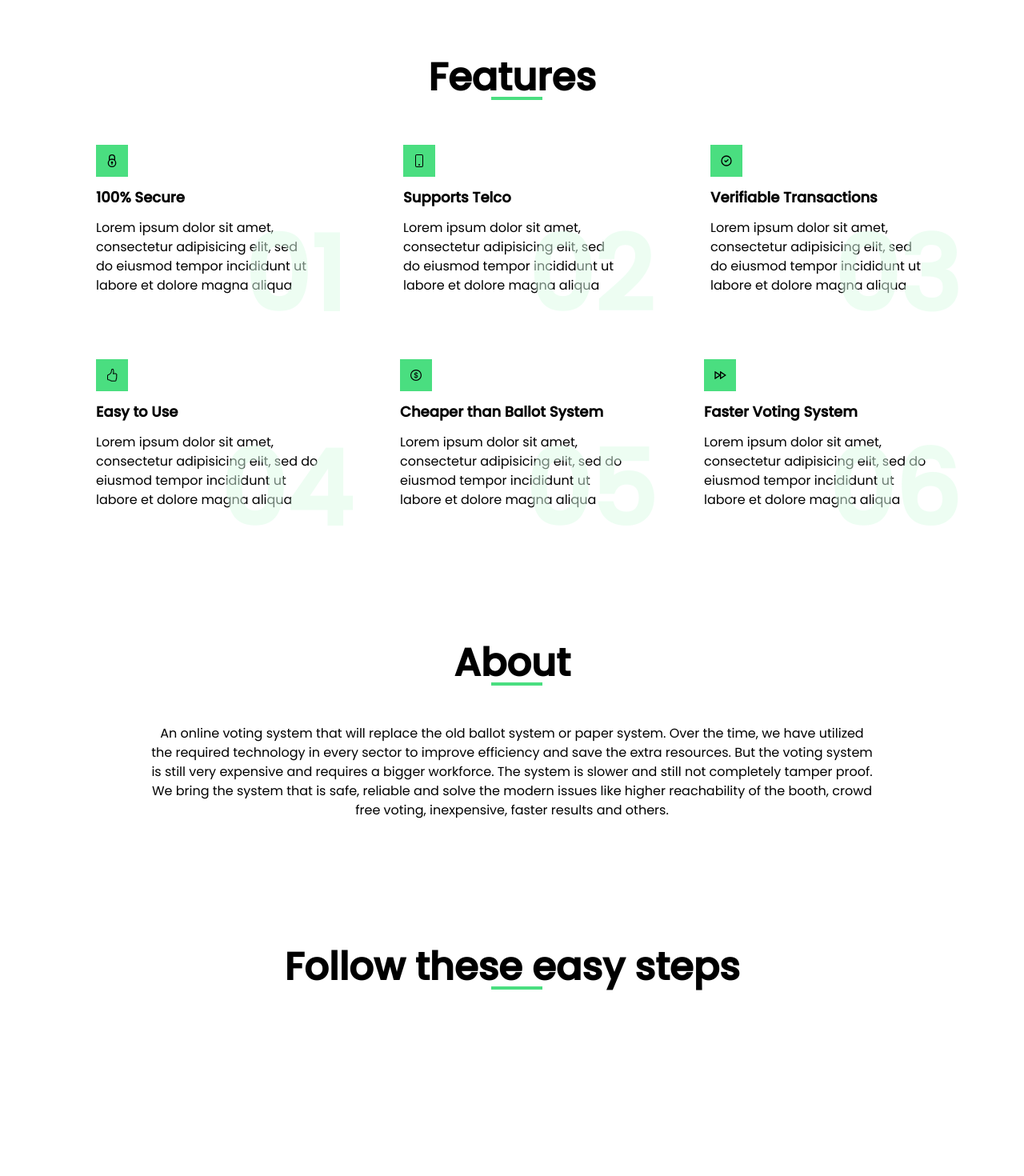
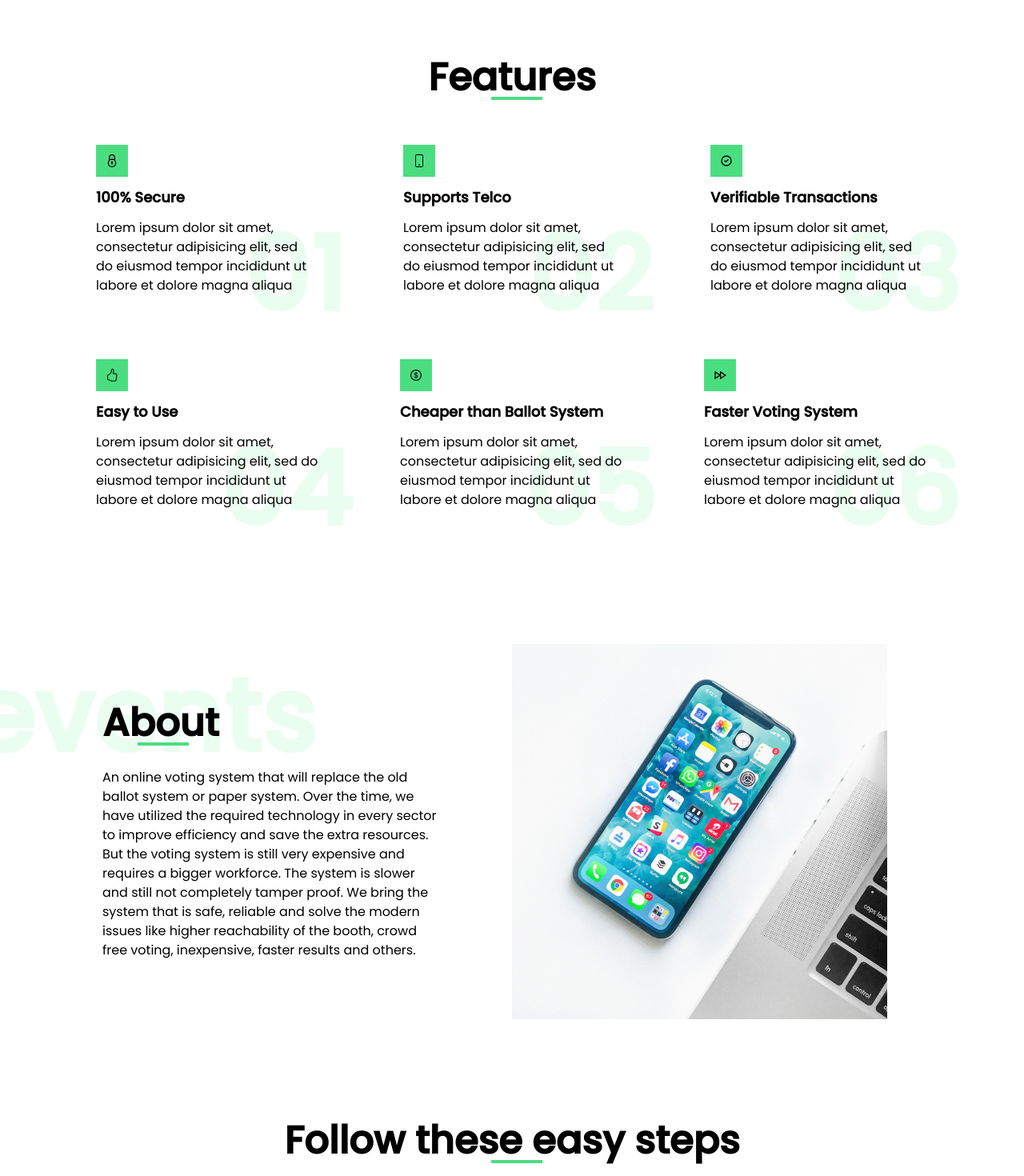
Before and after one commit to Pukka-Technologies/iVote, a Next.js app: page / in a window 1280 px wide. Shown: the part 807-2277 px from the top of the page at 80% size. Before the commit the page ends 2060 px from the top, so only its background shows below. Built offline with nearby package versions, Linux system fonts and the light colour scheme.

Commit message:
complete about

```diff
--- a/components/About.js
+++ b/components/About.js
@@ -1,22 +1,31 @@
 import React from "react";
+const phoneImg = "/assets/phone.jpg";
 
 const About = () => {
   return (
     <div className="flex flex-col justify-center items-center font-text pt-32">
-      <h1 className="pb-5 text-5xl font-bold after:bg-green-400 after:block after:w-16 after:h-1 after:absolute after:bottom-30 after:left-[48%]">
-        About
-      </h1>
+      <div className="grid grid-cols-2 px-32">
+        <div className="flex flex-col justify-center relative z-[1]">
+          <h1 className="pb-8 text-5xl font-bold after:bg-green-400 after:block after:w-16 after:h-1 after:absolute after:bottom-30 after:left-[8.5%]">
+            About
+          </h1>
 
-      <p className="px-20 py-8 w-10/12 text-center">
-        An online voting system that will replace the old ballot system or paper
-        system. Over the time, we have utilized the required technology in every
-        sector to improve efficiency and save the extra resources. But the
-        voting system is still very expensive and requires a bigger workforce.
-        The system is slower and still not completely tamper proof. We bring the
-        system that is safe, reliable and solve the modern issues like higher
-        reachability of the booth, crowd free voting, inexpensive, faster
-        results and others.
-      </p>
+          <p className="w-10/12 relative before:content-['events'] before:font-bold before:text-9xl before:absolute before:text-green-100 before:opacity-60 before:bottom-60 before:right-40 before:z-[-1]">
+            An online voting system that will replace the old ballot system or
+            paper system. Over the time, we have utilized the required
+            technology in every sector to improve efficiency and save the extra
+            resources. But the voting system is still very expensive and
+            requires a bigger workforce. The system is slower and still not
+            completely tamper proof. We bring the system that is safe, reliable
+            and solve the modern issues like higher reachability of the booth,
+            crowd free voting, inexpensive, faster results and others.
+          </p>
+        </div>
+
+        <div>
+          <img src={phoneImg} alt="phone" className="w-11/12" />
+        </div>
+      </div>
     </div>
   );
 };
--- a/components/Features.js
+++ b/components/Features.js
@@ -11,8 +11,8 @@ const Features = () => {
       <h1 className="pb-5 text-5xl font-bold after:bg-green-400 after:block after:w-16 after:h-1 after:absolute after:bottom-30 after:left-[48%]">
         Features
       </h1>
-      <div className="grid grid-cols-3 gap-8 px-20">
-        <div className="relative p-10 after:absolute after:block after:content-['01'] after:text-green-100 after:font-extrabold after:text-9xl after:opacity-50 after:bottom-0 after:right-0">
+      <div className="grid grid-cols-3 gap-8 px-20 relative z-[1]">
+        <div className="relative p-10 after:absolute after:block after:content-['01'] after:text-green-100 after:font-extrabold after:text-9xl after:opacity-60 after:bottom-0 after:right-0 after:z-[-1]">
           <p className="w-fit p-3 bg-green-400">
             <GrSecure />
           </p>
@@ -25,7 +25,7 @@ const Features = () => {
           </p>
         </div>
 
-        <div className="relative p-10 after:absolute after:block after:content-['02'] after:text-green-100 after:font-extrabold after:text-9xl after:opacity-50 after:bottom-0 after:right-0">
+        <div className="relative p-10 after:absolute after:block after:content-['02'] after:text-green-100 after:font-extrabold after:text-9xl after:opacity-60 after:bottom-0 after:right-0 after:z-[-1]">
           <p className="w-fit p-3 bg-green-400">
             <BsPhone />
           </p>
@@ -38,7 +38,7 @@ const Features = () => {
           </p>
         </div>
 
-        <div className="relative p-10 after:absolute after:block after:content-['03'] after:text-green-100 after:font-extrabold after:text-9xl after:opacity-50 after:bottom-0 after:right-0">
+        <div className="relative p-10 after:absolute after:block after:content-['03'] after:text-green-100 after:font-extrabold after:text-9xl after:opacity-60 after:bottom-0 after:right-0 after:z-[-1]">
           <p className="w-fit p-3 bg-green-400">
             <HiOutlineCheckCircle />
           </p>
@@ -52,8 +52,8 @@ const Features = () => {
         </div>
       </div>
 
-      <div className="grid grid-cols-3 gap-5 px-20">
-        <div className="relative p-10 after:absolute after:block after:content-['04'] after:text-green-100 after:font-extrabold after:text-9xl after:opacity-50 after:bottom-0 after:right-0">
+      <div className="grid grid-cols-3 gap-5 px-20 relative z-[1]">
+        <div className="relative p-10 after:absolute after:block after:content-['04'] after:text-green-100 after:font-extrabold after:text-9xl after:opacity-60 after:bottom-0 after:right-0 after:z-[-1]">
           <p className="w-fit p-3 bg-green-400">
             <BsHandThumbsUp />
           </p>
@@ -66,7 +66,7 @@ const Features = () => {
           </p>
         </div>
 
-        <div className="relative p-10 after:absolute after:block after:content-['05'] after:text-green-100 after:font-extrabold after:text-9xl after:opacity-50 after:bottom-0 after:right-0">
+        <div className="relative p-10 after:absolute after:block after:content-['05'] after:text-green-100 after:font-extrabold after:text-9xl after:opacity-60 after:bottom-0 after:right-0 after:z-[-1]">
           <p className="w-fit p-3 bg-green-400">
             <AiOutlineDollar />
           </p>
@@ -81,7 +81,7 @@ const Features = () => {
           </p>
         </div>
 
-        <div className="relative p-10 after:absolute after:block after:content-['06'] after:text-green-100 after:font-extrabold after:text-9xl after:opacity-50 after:bottom-0 after:right-0">
+        <div className="relative p-10 after:absolute after:block after:content-['06'] after:text-green-100 after:font-extrabold after:text-9xl after:opacity-60 after:bottom-0 after:right-0 after:z-[-1]">
           <p className="w-fit p-3 bg-green-400">
             <RiSpeedLine />
           </p>
```
Also changed, not shown: public/assets/phone.jpg (added).
